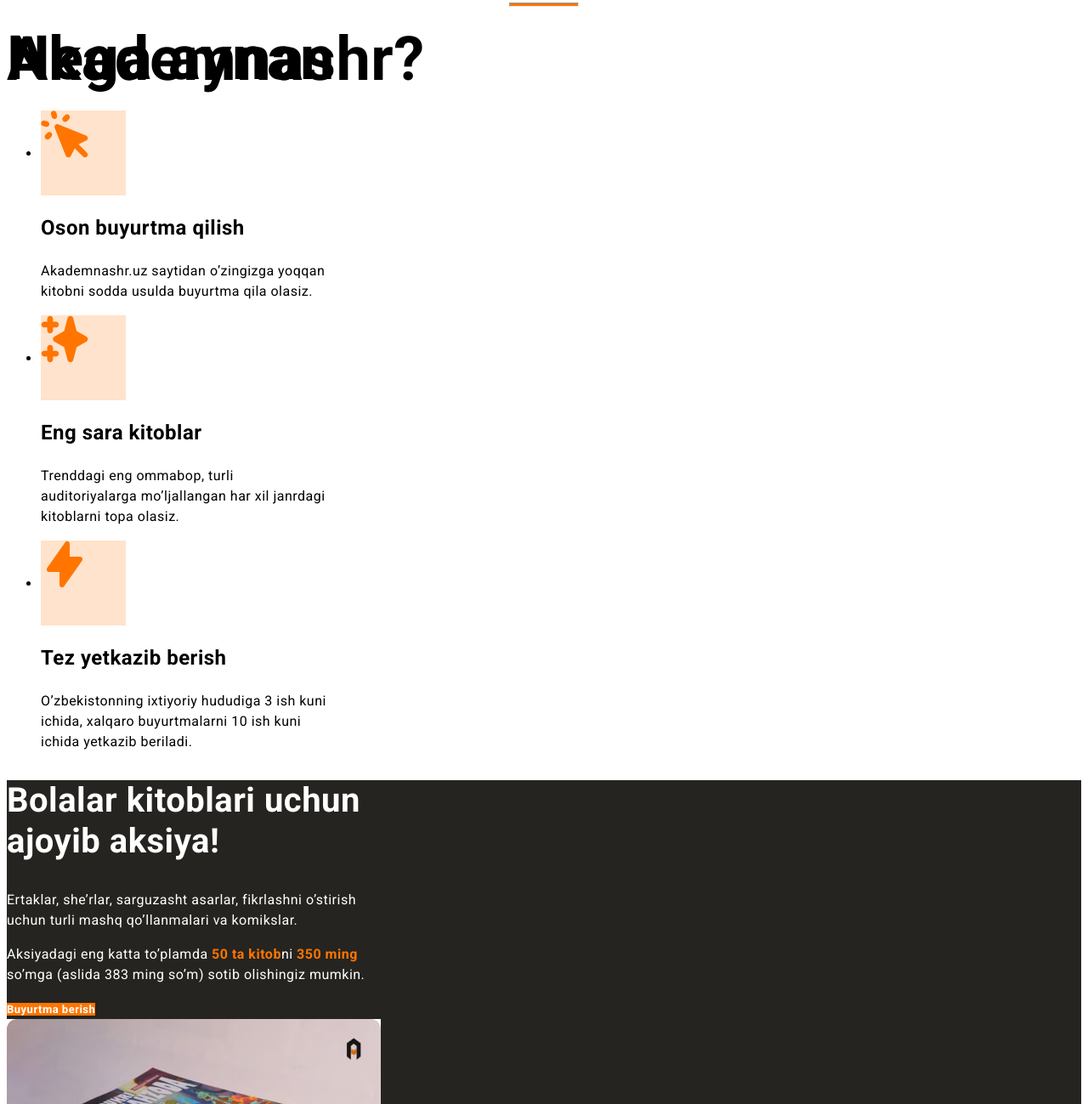
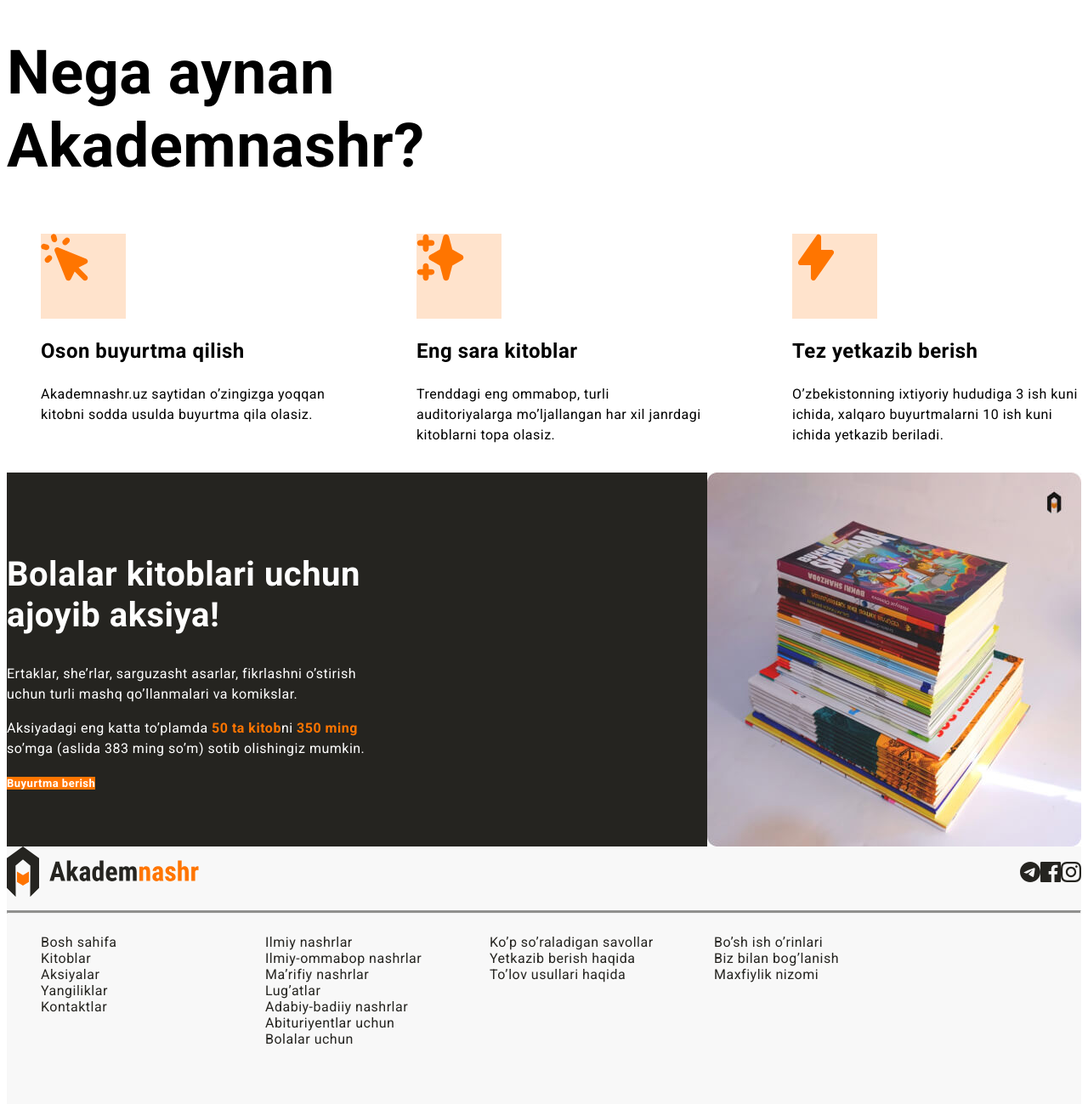
Before and after one commit to practprojs/projspr, a plain HTML site: page index.html in a window 1280 px wide. Shown: the part 615-1914 px from the top of the page at 85% size. Drawn offline with Linux system fonts and the light colour scheme.

Commit message:
Add flex, justify-content and align items styles

```diff
--- a/css/styles.css
+++ b/css/styles.css
@@ -1,5 +1,5 @@
 body{
-  font-size: 16;
+  font-size: 16px;
   line-height: 1.5;
   font-family: "Roboto", "Arial", sans-serif;
   letter-spacing: 0.5px;
@@ -7,17 +7,21 @@ body{
 
 /* SITE-HEADER */
 .site-header{
-  /* width: 1,440px;
-  height: 91px; */
+  display: flex;
+  justify-content: space-between;
+  align-items: center;
   background-color: #fff;
 }
 
-.logo-link{
-  /* width: 227px;
-  height: 59px; */
+.site-header-actions{
+  display: flex;
+  align-items: center;
 }
 
 .sitenav-list{
+  display: flex;
+  /* justify-content: space-between;
+  align-items: center; */
   list-style: none;
 }
 
@@ -44,15 +48,15 @@ body{
 
 /* HERO */
 .hero{
-  /* width: 1440px;
-  height: 488px; */
+  display: flex;
+  justify-content: space-between;
+  align-items: center;
   background-color: #252420;
   color: #fff;
 }
 
 .hero-content{
   width: 390px;
-  /* height: 328px; */
 }
 
 .hero-line{
@@ -64,15 +68,9 @@ body{
 .hero-heading{
   font-size: 40px;
   font-family: "Roboto Condenced", "Roboto", "Arial", sans-serif;
-  /* font-weight: 700; */
   line-height: 1.2;
   text-transform: uppercase;
-  /* color: #fff; */
 }
-
-/* .hero-text{
-
-} */
 
 .hero-img{
   width: 510px;
@@ -85,11 +83,14 @@ body{
   width: 440px;
   font-size: 72px;
   font-family: "Roboto Condenced", "Roboto", "Arial", sans-serif;
-  /* font-weight: 700; */
-  line-height: 1.2px;
+  line-height: 1.2;
   letter-spacing: 0.5px;
-  /* text-transform: uppercase;  */
-  color: #000;
+}
+
+.features-list{
+  display: flex;
+  justify-content: space-between;
+  list-style: none;
 }
 
 .features-item{
@@ -97,6 +98,9 @@ body{
 }
 
 .feautures-icon-wrapper{
+  /* display: flex;
+  justify-content: center;
+  align-items: center; */
   width: 100px;
   height: 100px;
   background-color: rgba(255, 117, 0, 0.2);
@@ -106,16 +110,15 @@ body{
   font-size: 24px;
   line-height: 1.2;
   font-family: "Roboto Condenced", "Roboto", "Arial", sans-serif;
-  /* font-weight: 700; */
-  /* color: #000; */
 }
 
-/* .features-info{
-} */
 
 
 /* AKSIYA */
 .sale{
+  display: flex;
+  justify-content: space-between;
+  align-items: center;
   background-color: #252420;
   color: #fff;
 }
@@ -128,20 +131,10 @@ body{
   font-size: 40px;
   line-height: 48px;
   font-family: "Roboto Condenced", "Roboto", "Arial", sans-serif;
-  /* font-weight: 700; */
-  /* letter-spacing: 0.5px;
-  text-transform: uppercase;
-  color: #fff; */
 }
 
-/* .sale-info{
-} */
 
 .sale-strong{
-  /* font-size: 16px;
-  font-weight: 700;
-  line-height: 24px;
-  letter-spacing: 0.5px; */
   color: #FF7500;
 }
 
@@ -157,27 +150,32 @@ body{
   background-color: #f8f8f8;
 }
 
+.site-footer-top{
+  display: flex;
+  justify-content: space-between;
+  align-items: center;
+}
+
+.socials{
+  display: flex;
+  align-items: center;
+  /* justify-content: center; */
+}
+
 .site-footer ul{
   list-style: none;
 }
 
-/* .site-footer-top{
-  width: 1100px;
-  height: 60px;
-}
-
-.socials-icon{
-  width: 24px;
-  height: 24px;
-} */
 
 .footer-line{
-  /* width: 1100px; */
   height: 2px;
   background-color: rgba(37, 36, 32, 0.5);
 }
 
 .site-footer-bottom{
+  display: flex;
+  /* justify-content: space-between;
+  align-items: center; */
   width: 1,100px;
   height: 229px;
 }
@@ -189,9 +187,6 @@ body{
 
 
 .site-footer-link{
-  /* font-size: 16px; */
-  /* font-weight: 400; */
-  /* line-height: 19px; */
   text-decoration: none;
   color: #252420;
 }
--- a/index.html
+++ b/index.html
@@ -18,6 +18,7 @@
   <header class="site-header">
     <!-- SITE HEADER -->
       <a class="logo-link" href="index.html"><img class="logo-link-img" src="img/logo.svg" alt="Akademnashr logo" width="227" height="60"></a>
+      <div class="site-header-actions">
       <nav class="sitenav">
         <ul class="sitenav-list">
           <li class="sitenav-item"><a class="sitenav-link" href="#">Bosh sahifa</a></li>
@@ -27,6 +28,7 @@
         </ul>
       </nav>
       <a class="primary-button" href="#">Ro’yxatdan o’tish</a>
+    </div>
   </header>
 
 
@@ -92,7 +94,7 @@
         <div class="site-footer-top">
           <a class="logo-link" href="index.html"><img src="img/logo.svg" alt="Akademnashr logo" width="227" height="60"></a>
           <!-- IJTIMOIY TARMOQLAR -->
-          <ul>
+          <ul class="socials">
             <li><a class="socials-icon" href="https://t.me/Akademnashr" target="_blank"><svg width="24" height="24" viewBox="0 0 24 24" fill="none" xmlns="http://www.w3.org/2000/svg">
               <path d="M12 0C5.376 0 0 5.376 0 12C0 18.624 5.376 24 12 24C18.624 24 24 18.624 24 12C24 5.376 18.624 0 12 0ZM17.568 8.16C17.388 10.056 16.608 14.664 16.212 16.788C16.044 17.688 15.708 17.988 15.396 18.024C14.7 18.084 14.172 17.568 13.5 17.124C12.444 16.428 11.844 15.996 10.824 15.324C9.636 14.544 10.404 14.112 11.088 13.416C11.268 13.236 14.34 10.44 14.4 10.188C14.412 10.152 14.412 10.044 14.34 9.972C14.268 9.912 14.172 9.936 14.088 9.948C13.98 9.972 12.3 11.088 9.024 13.296C8.544 13.62 8.112 13.788 7.728 13.776C7.296 13.764 6.48 13.536 5.868 13.332C5.112 13.092 4.524 12.96 4.572 12.54C4.596 12.324 4.896 12.108 5.46 11.88C8.964 10.356 11.292 9.348 12.456 8.868C15.792 7.476 16.476 7.236 16.932 7.236C17.028 7.236 17.256 7.26 17.4 7.38C17.52 7.476 17.556 7.608 17.568 7.704C17.556 7.776 17.58 7.992 17.568 8.16Z" fill="#252420"/>
               </svg>
```
Lines whose indentation alone changed are shown as unchanged.
